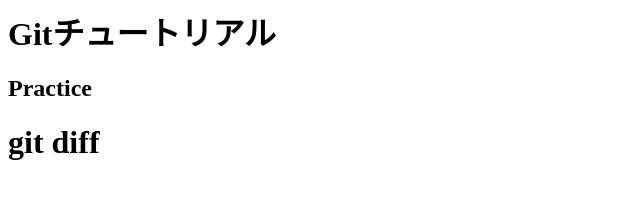
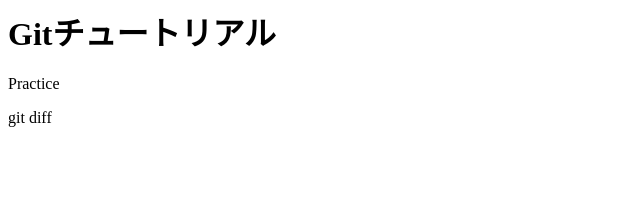
Before and after one commit to Hitomi-jp/git-tutorial, a plain HTML site: page index.html in a window 1280 px wide. Shown: the whole page, without its empty margins (0-640 px from the left). Drawn offline with Linux system fonts and the light colour scheme.

Commit message:
changed h1 to p

```diff
--- a/index.html
+++ b/index.html
@@ -1,3 +1,3 @@
 <h1>Gitチュートリアル</h1>
-<h2>Practice</h2>
-<h1>git diff</h1>
+<p>Practice</p>
+<p>git diff</p>
```
